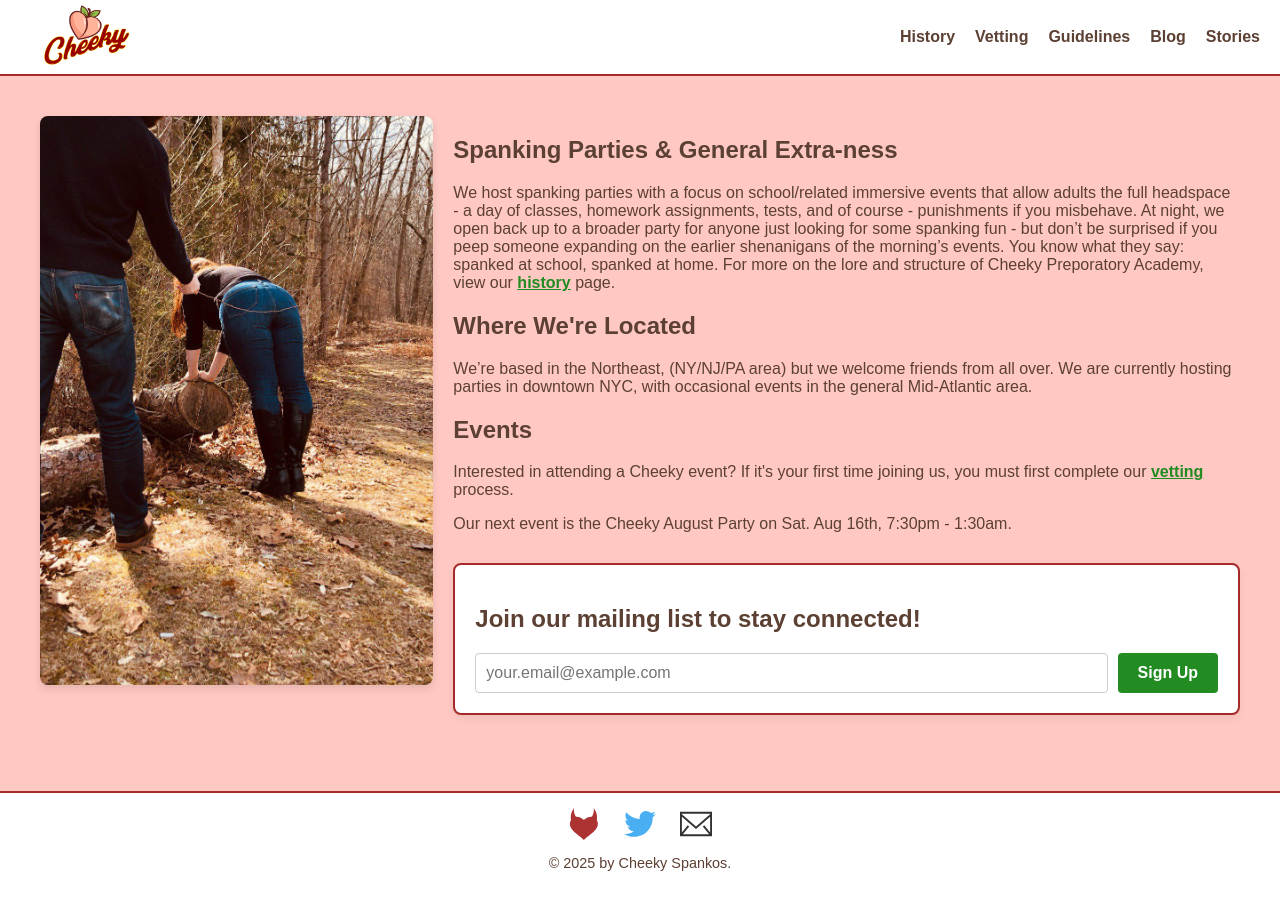
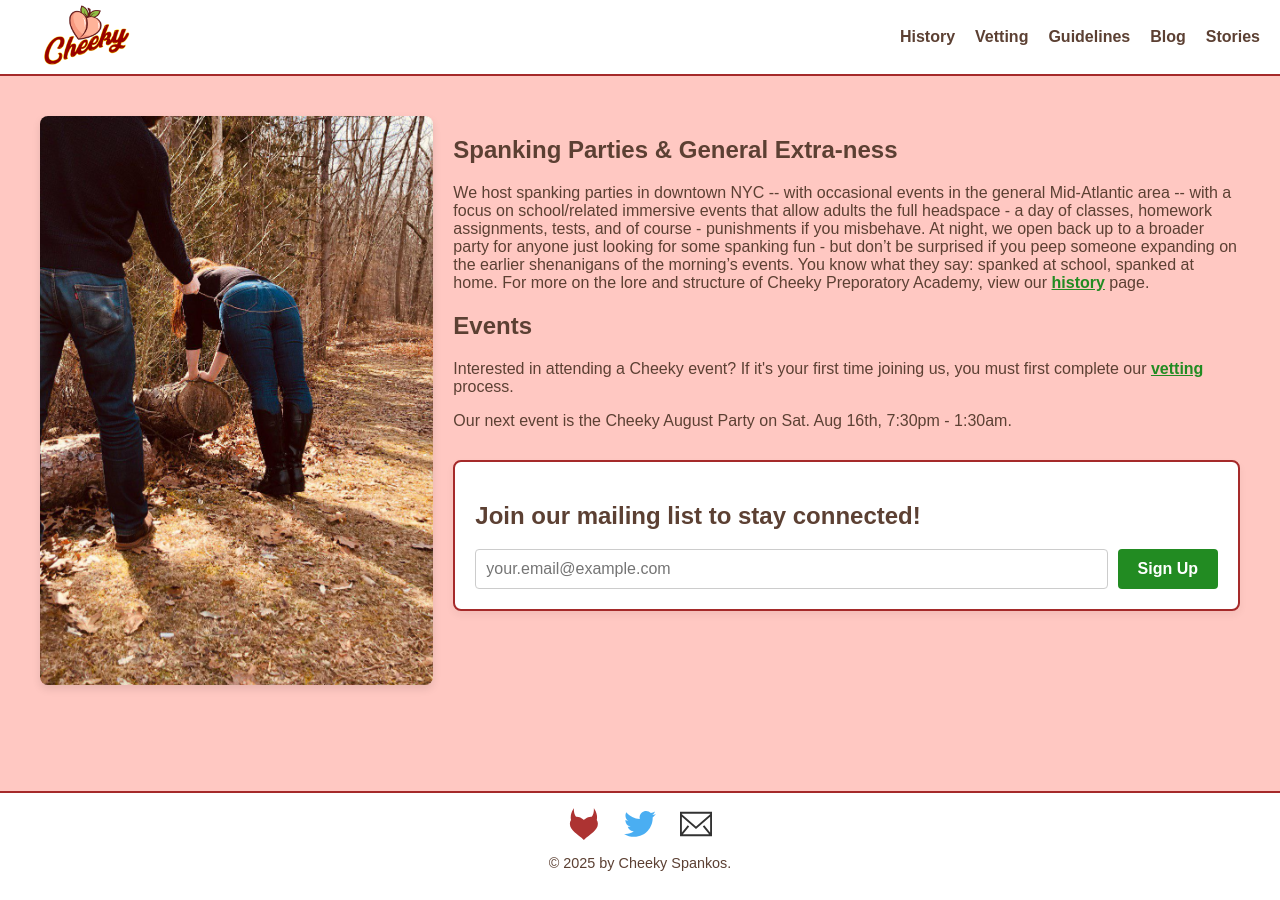
Before and after one commit to cheekyparties/cheekyparties.github.io, a Jekyll site: the page built from index.html, in a window 1280 px wide. Built offline with Jekyll 4.4.1, drawn with Linux system fonts in a browser that asks for light colours.

Commit message:
Update index.html

```diff
--- a/index.html
+++ b/index.html
@@ -11,10 +11,7 @@ title: Welcome
 
     <div class="text-column">
         <h2>Spanking Parties & General Extra-ness</h2>
-        <p>We host spanking parties with a focus on school/related immersive events that allow adults the full headspace - a day of classes, homework assignments, tests, and of course - punishments if you misbehave. At night, we open back up to a broader party for anyone just looking for some spanking fun - but don’t be surprised if you peep someone expanding on the earlier shenanigans of the morning’s events. You know what they say: spanked at school, spanked at home. For more on the lore and structure of Cheeky Preporatory Academy, view our <a href="/pages/history">history</a> page.</p>
-
-        <h2>Where We're Located</h2>
-        <p>We’re based in the Northeast, (NY/NJ/PA area) but we welcome friends from all over. We are currently hosting parties in downtown NYC, with occasional events in the general Mid-Atlantic area.</p>
+        <p>We host spanking parties in downtown NYC -- with occasional events in the general Mid-Atlantic area -- with a focus on school/related immersive events that allow adults the full headspace - a day of classes, homework assignments, tests, and of course - punishments if you misbehave. At night, we open back up to a broader party for anyone just looking for some spanking fun - but don’t be surprised if you peep someone expanding on the earlier shenanigans of the morning’s events. You know what they say: spanked at school, spanked at home. For more on the lore and structure of Cheeky Preporatory Academy, view our <a href="/pages/history">history</a> page.</p>
 
         <h2>Events</h2>
         <p>Interested in attending a Cheeky event? If it's your first time joining us, you must first complete our <a href="/pages/vetting">vetting</a> process.</p>
```
